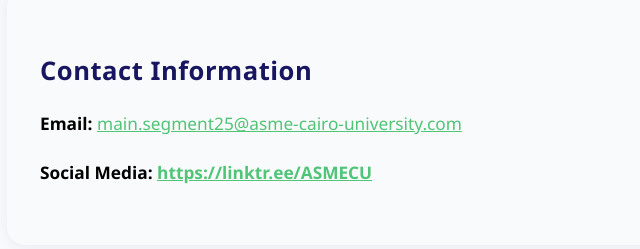
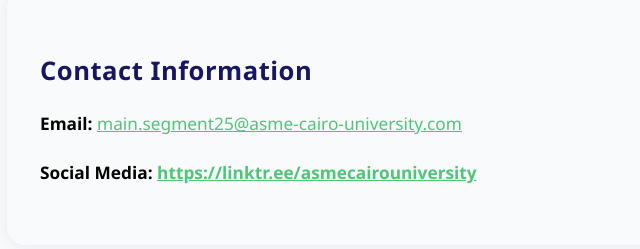
Before and after one commit to WhipShip/ASME_WEB, a plain HTML site: page index.html in a window 1280 px wide. Shown: the part 7815-8064 px from the top of the page, without its empty margins (0-640 px from the left). Drawn offline with Linux system fonts and the light colour scheme.

Commit message:
Update index.html

```diff
--- a/index.html
+++ b/index.html
@@ -395,7 +395,7 @@
     <h2>Contact Information</h2>
     <div class="contact-details">
       <p><strong>Email:</strong> <a href="mailto:main.segment25@asme-cairo-university.com">main.segment25@asme-cairo-university.com</a></p>
-      <p><strong>Social Media:</strong> <a href="https://linktr.ee/ASMECU" target="_blank" class="social-link">https://linktr.ee/ASMECU</a></p>
+      <p><strong>Social Media:</strong> <a href="https://linktr.ee/asmecairouniversity" target="_blank" class="social-link">https://linktr.ee/asmecairouniversity</a></p>
     </div>
   </section>
 
```
